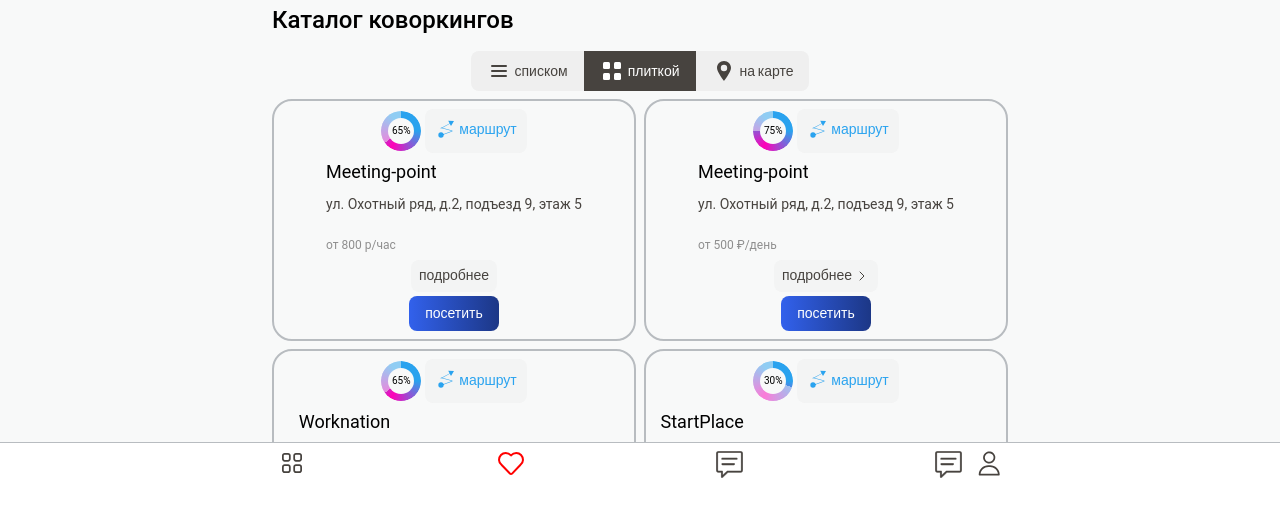
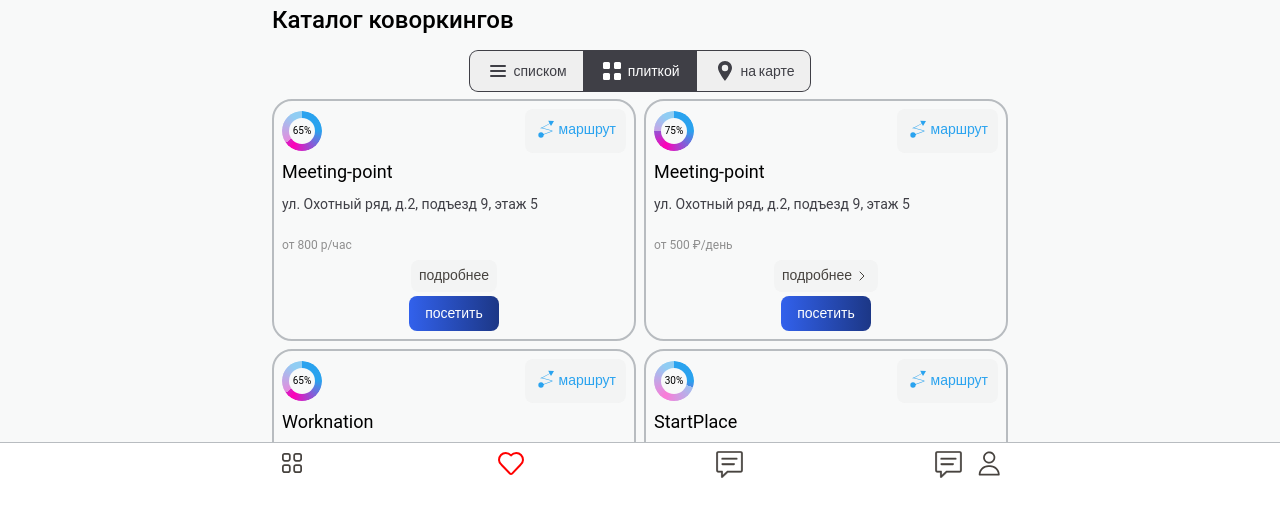
Before and after one commit to SerebrennikovaEkaterina/coworking, a website built with Vite: page frontend/index.html in a window 1280 px wide. Both pictures are taken after a click on the button "плиткой". Shown: the part 286-794 px from the top of the page. Built offline with nearby package versions, Linux system fonts and the light colour scheme.

Commit message:
correct corner rendering

```diff
--- a/frontend/index.html
+++ b/frontend/index.html
@@ -36,6 +36,7 @@
         <section class="coworkings">
           <div class="container">
             <h2 class="h2-title">Каталог коворкингов</h2>
+            <div class="view-switcher-wrapper flex">
               <div class="view-switcher">
                 <div class="view-indicator"></div>
                 <button class="view-btn active tab" data-view="list">
@@ -82,8 +83,17 @@
                   <span class="view-btn-text btn-text">плиткой</span>
                 </button>
                 <button class="view-btn tab" data-view="map">
-                <svg class="svg" width="24" height="24" viewBox="0 0 24 24" fill="currentColor" xmlns="http://www.w3.org/2000/svg">
-                  <path fill-rule="evenodd" d="
+                  <svg
+                    class="svg"
+                    width="24"
+                    height="24"
+                    viewBox="0 0 24 24"
+                    fill="currentColor"
+                    xmlns="http://www.w3.org/2000/svg"
+                  >
+                    <path
+                      fill-rule="evenodd"
+                      d="
                     M12 2
                     C16 2 19 5 19 9
                     C19 13 12 22 12 22
@@ -94,11 +104,14 @@
                     M12 5.8
                     A3.2 3.2 0 1 0 12 12.2
                     A3.2 3.2 0 1 0 12 5.8
-                  "/>
+                  "
+                    />
                   </svg>
                   <span class="view-btn-text btn-text">на&#160;карте</span>
                 </button>
               </div>
+            </div>
+
             <div class="views">
               <div class="map hidden"></div>
             </div>
--- a/frontend/src/style.css
+++ b/frontend/src/style.css
@@ -8,7 +8,7 @@
   --light-gray-stroke: #b8bcc0;
 
   --black-text: #000;
-  --dark-gray-text: #47433f;
+  --dark-gray: #3f3f46;
   --light-gray-text: #8e8e8e;
 
   --big-text: 24px;
@@ -119,7 +119,7 @@ button {
 
 body {
   margin: 0 auto;
-  min-width: 320px;
+  min-width: 380px;
   min-height: 100vh;
   font-family: var(--secondary-font);
   font-size: var(--medium-text);
@@ -142,7 +142,7 @@ section:not(:last-child) {
   -webkit-box-orient: vertical;
   overflow: hidden;
   min-height: calc(1.25em * 2); /* фиксируем высоту под 2 строки */
-  color: var(--dark-gray-text);
+  color: var(--dark-gray);
   font-style: normal;
 }
 
@@ -155,6 +155,8 @@ section:not(:last-child) {
 
 .header {
   background-color: #47433f;
+  width: 100%;
+  min-width: 360px;
 }
 
 .navigation {
@@ -192,10 +194,6 @@ section:not(:last-child) {
 .header__container {
   justify-content: space-between;
   align-items: center;
-  width: 100%;
-  min-width: 320px;
-  margin-right: auto;
-  margin-left: auto;
   padding: 8px 16px;
 }
 
@@ -273,28 +271,31 @@ section:not(:last-child) {
   padding: 0 16px;
 }
 
+.view-switcher-wrapper {
+  justify-content: center;
+}
+
 .view-switcher {
-  display: flex;
+  display: inline-flex;
+  align-self: center;
   justify-content: center;
   margin: 0 0 8px;
+  /* border: 1px solid var(--dark-gray); */
+  box-shadow: 0 0 0 1px var(--dark-gray);
+  border-radius: 8px;
+  background-color: var(--dark-gray);
+  overflow: hidden;
 }
 
 .view-btn {
   display: flex;
+  box-sizing: border-box;
+  justify-content: center;
+  align-items: center;
+  height: 40px;
   padding: 8px 16px;
-  align-items: center;
-  color: var(--dark-gray-text);
   gap: 4px;
-  border: 0;
-}
-
-.view-btn {
-  display: inline-flex;
-  justify-content: center;
-  height: 40px;
-  padding: 0 16px;
-  gap: 4px;
-  color: var(--dark-gray-text);
+  color: var(--dark-gray);
   border: 0;
 }
 
@@ -306,9 +307,16 @@ section:not(:last-child) {
   display: none;
 }
 
+.map {
+  min-height: 500px;
+}
+
 .view-btn.active {
   color: white;
-  background-color: var(--dark-gray-text);
+  background-color: var(--dark-gray);
+  transition: all 300ms ease-in-out;
+  position: relative;
+  z-index: 1;
 }
 
 .view-btn .svg {
@@ -317,14 +325,8 @@ section:not(:last-child) {
   height: 24px;
 }
 
-.view-btn[data-view="list"] {
-  border-top-left-radius: 8px;
-  border-bottom-left-radius: 8px;
-}
-
-.view-btn[data-view="map"] {
-  border-top-right-radius: 8px;
-  border-bottom-right-radius: 8px;
+.view-btn + .view-btn {
+  border-left: 1px solid var(--dark-gray);
 }
 
 .cards {
@@ -350,7 +352,7 @@ section:not(:last-child) {
 .view-grid.cards .card {
   height: 100%;
   padding: 8px;
-  gap: none;
+  gap: 0;
   flex-direction: column;
   align-items: center;
   justify-content: space-between;
@@ -360,6 +362,7 @@ section:not(:last-child) {
   flex-direction: row;
   gap: 4px;
   justify-content: space-between;
+  width: 100%;
   order: -1;
   padding: 0 0 8px;
 }
@@ -389,8 +392,10 @@ section:not(:last-child) {
   margin-bottom: 4px;
   flex-direction: column;
   flex-grow: 1;
+  width: 100%;
   gap: 4px;
   align-items: flex-start;
+  align-self: flex-start;
 }
 
 .coworking-info-2 {
```
Lines whose indentation alone changed are shown as unchanged.
